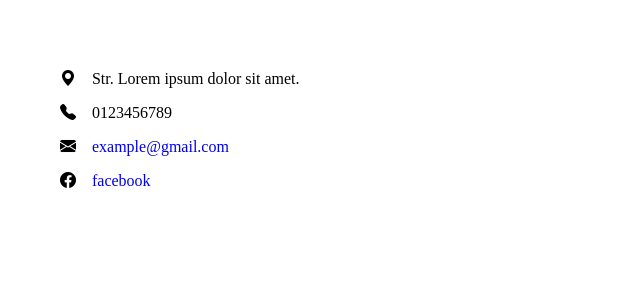
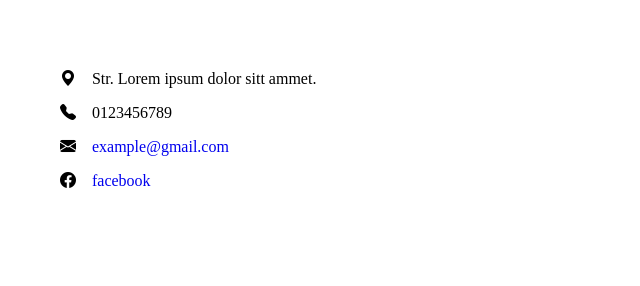
Before and after one commit to raluca1125/europass01, a plain HTML site: page index.html in a window 1280 px wide. Shown: the part 200-486 px from the top of the page, 317-957 px from the left. Drawn offline with nearby package versions, Linux system fonts and the light colour scheme.

Commit message:
location changes

```diff
--- a/index.html
+++ b/index.html
@@ -33,7 +33,7 @@
           <h2>Full name</h2>
 
           <div class="contactList">
-            <ul class="contact"><i class="bi bi-geo-alt-fill"></i> <span class="spaceS">Str. Lorem ipsum dolor sit amet.</span></ul>
+            <ul class="contact"><i class="bi bi-geo-alt-fill"></i> <span class="spaceS">Str. Lorem ipsum dolor sitt ammet.</span></ul>
             <ul class="contact"><i class="bi bi-telephone-fill"></i> <span class="spaceS">0123456789</span></ul>
             <ul class="contact"><i class="bi bi-envelope-fill"></i> <a href="https://mail.google.com/mail/u/0/?tab=rm&ogbl#inbox?compose=VpCqJKjNXpnRqGFnHCRxGHrRSMwGjdZcgHRjnCkZnNRjvLpShGscLThttbHHbtNxqcmPpKQ" target="_blank">example@gmail.com</a> </ul>
             <ul class="contact"><i class="bi bi-facebook"></i>
```
